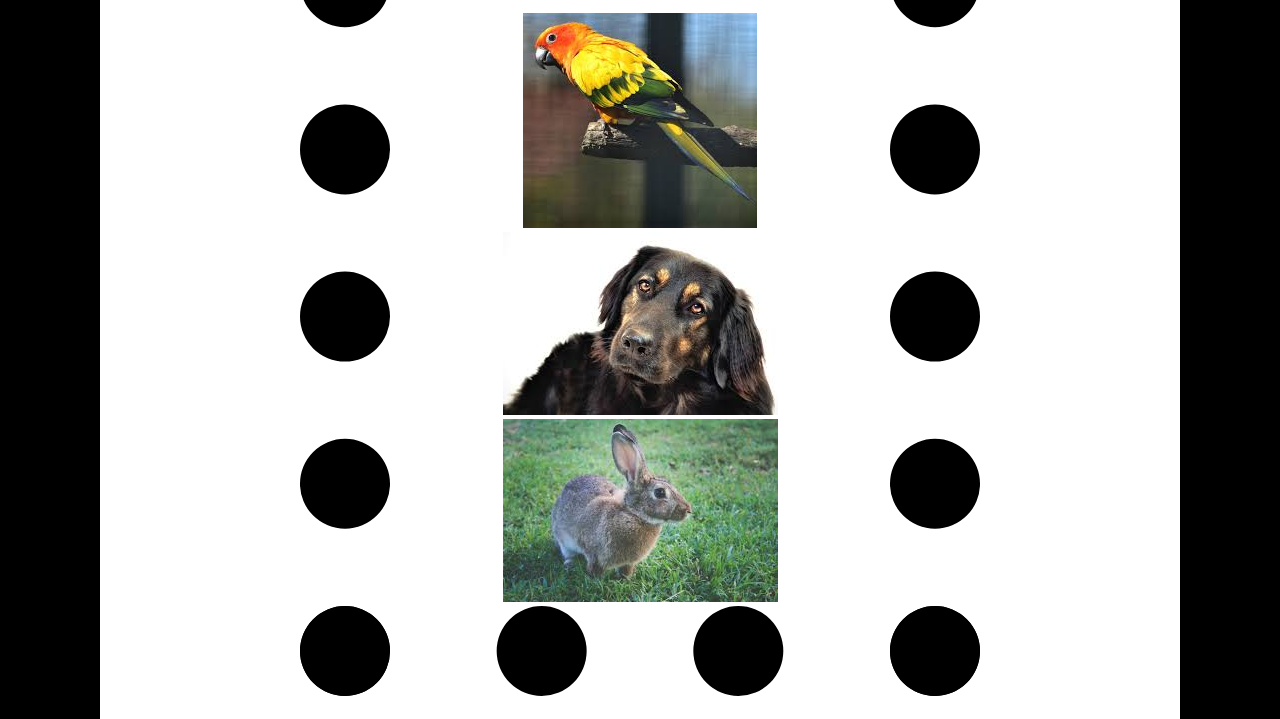
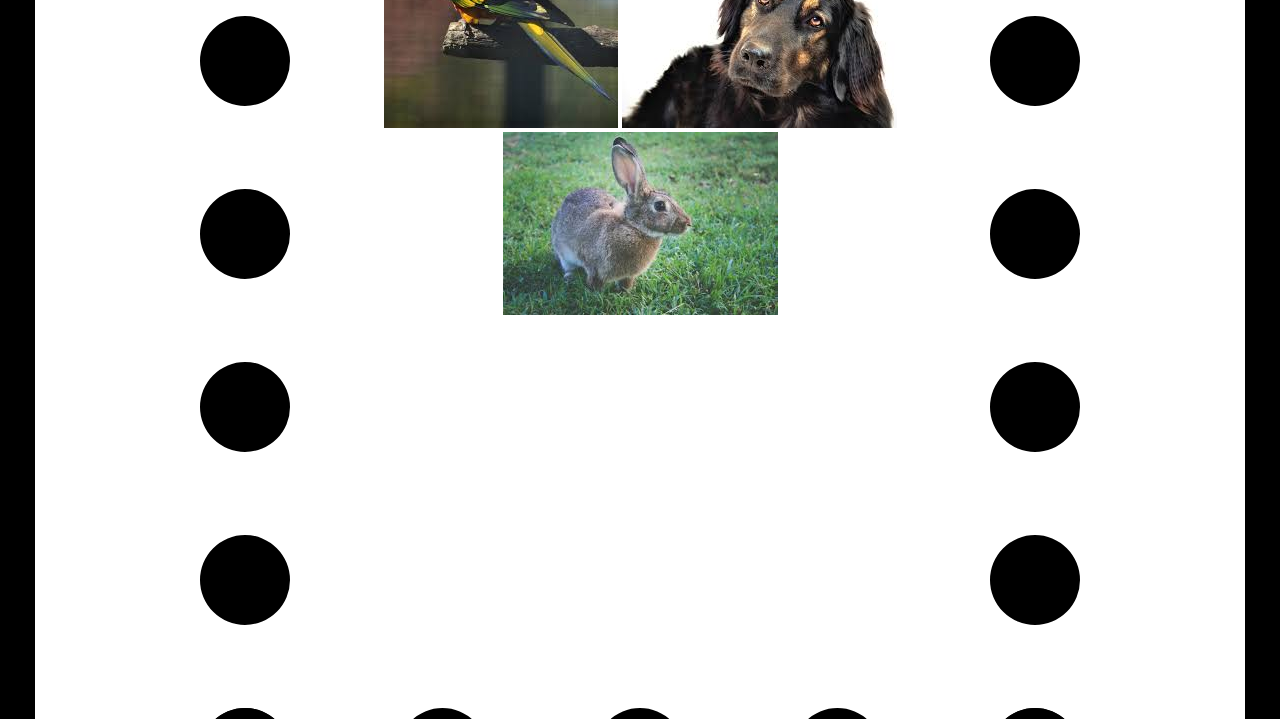
Before and after one commit to JanKourilinfis/Programing-homework, a plain HTML site: page index.html in a window 1280 px wide. Shown: the part 530-1249 px from the top of the page. Drawn offline with Linux system fonts and the light colour scheme.

Commit message:
css update

```diff
--- a/css.css
+++ b/css.css
@@ -2,6 +2,7 @@ body{
     text-align: center;
     margin: 200px;
     border: 90px black dotted;
+
 
 }
 
@@ -13,13 +14,16 @@ h1{
     margin: 20px;
     font-family: Georgia, 'Times New Roman', Times, serif;
 }
-/*div{
+div{
 margin: auto;
-width: 50%;
+margin-bottom: 27%;
+width: 30%;
+/*padding-bottom: %;*/
 padding: 100px;
     outline:300px solid black;
-    outline-offset: 250px;
+    outline-offset: 400px;
+
+}
+/*html{
+    border: 200px solid black;
 }*/
-html{
-    border: 100px solid black;
-}
```
